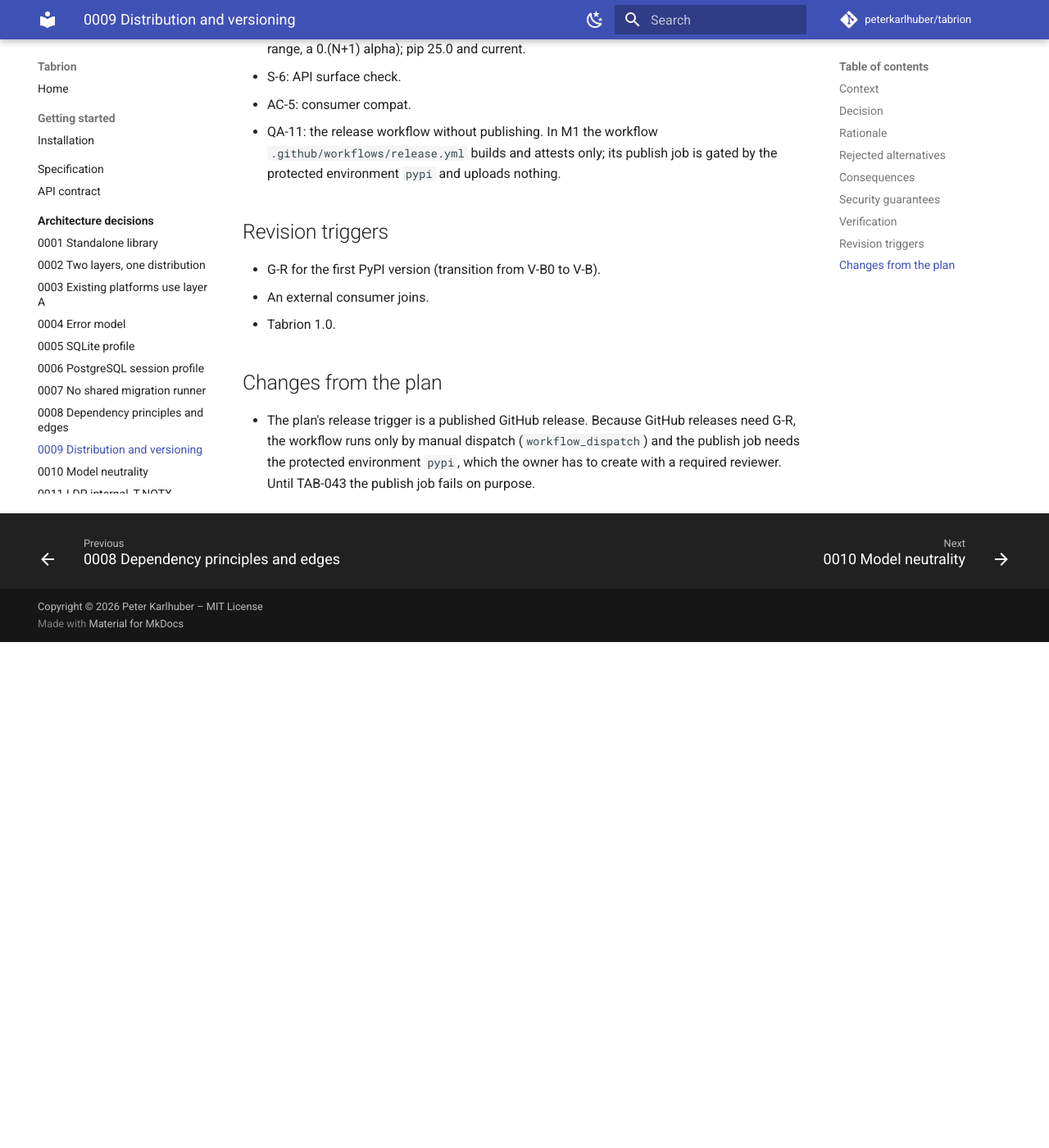
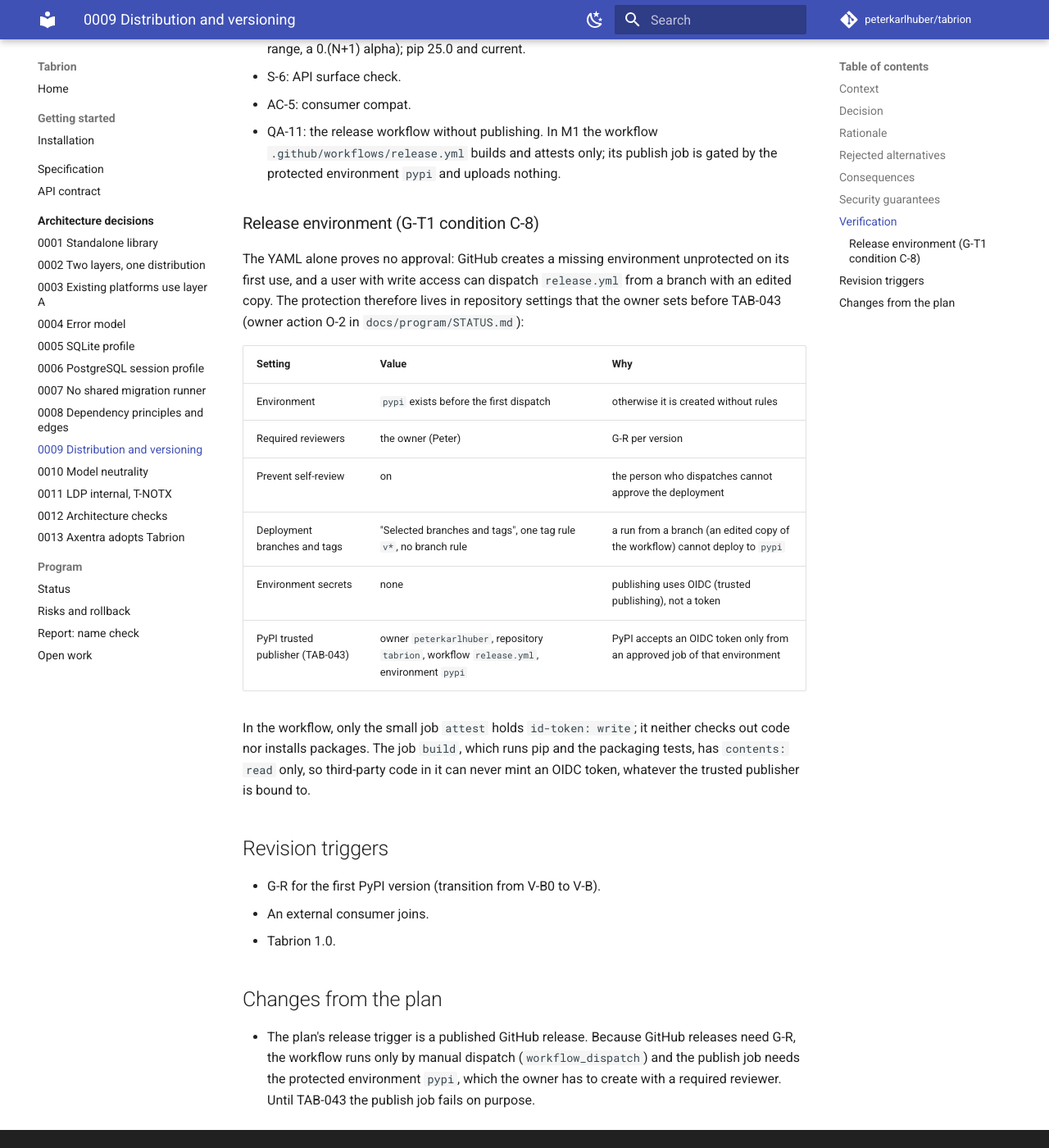
Before and after one commit to peterkarlhuber/tabrion, an MkDocs documentation site: the page built from docs/adr/0009-distribution-and-versioning.md, in a window 1280 px wide and 1400 px high, scrolled down 4396 px. Shown: the whole window at 82% size. Built offline with MkDocs 1.6.1 and Material for MkDocs 9.7.7, drawn with Linux system fonts in a browser that asks for light colours; comment, search, counter and statistics services are not loaded; before the commit the page ends 5179 px from its top, so only the background shows below that.

Commit message:
Attest the release build in its own job; document the pypi environment (G-T1 C-8)
F-07: the build job, which runs pip and the packaging tests, keeps contents:
read only. A new job "attest" downloads the built files and is the only one
with id-token: write. ADR 0009 lists the environment settings: environment
pypi with the owner as required reviewer, prevent self-review, deployment
refs restricted to tags v*, no secrets, and the trusted publisher bound to
release.yml and environment pypi.

Co-Authored-By: Claude Opus 5.5 <noreply@anthropic.com>
Claude-Session: https://claude.ai/code/session_011tY7TC7Nu5VGro3DJGJcv8

```diff
--- a/docs/adr/0009-distribution-and-versioning.md
+++ b/docs/adr/0009-distribution-and-versioning.md
@@ -116,6 +116,25 @@ pre-releases (`0.1.0rc1`) are allowed. GitHub releases, PyPI and announcements c
 - QA-11: the release workflow without publishing. In M1 the workflow `.github/workflows/release.yml` builds and
   attests only; its publish job is gated by the protected environment `pypi` and uploads nothing.
 
+### Release environment (G-T1 condition C-8)
+
+The YAML alone proves no approval: GitHub creates a missing environment unprotected on its first use, and a user
+with write access can dispatch `release.yml` from a branch with an edited copy. The protection therefore lives in
+repository settings that the owner sets before TAB-043 (owner action O-2 in `docs/program/STATUS.md`):
+
+| Setting | Value | Why |
+|---|---|---|
+| Environment | `pypi` exists before the first dispatch | otherwise it is created without rules |
+| Required reviewers | the owner (Peter) | G-R per version |
+| Prevent self-review | on | the person who dispatches cannot approve the deployment |
+| Deployment branches and tags | "Selected branches and tags", one tag rule `v*`, no branch rule | a run from a branch (an edited copy of the workflow) cannot deploy to `pypi` |
+| Environment secrets | none | publishing uses OIDC (trusted publishing), not a token |
+| PyPI trusted publisher (TAB-043) | owner `peterkarlhuber`, repository `tabrion`, workflow `release.yml`, environment `pypi` | PyPI accepts an OIDC token only from an approved job of that environment |
+
+In the workflow, only the small job `attest` holds `id-token: write`; it neither checks out code nor installs
+packages. The job `build`, which runs pip and the packaging tests, has `contents: read` only, so third-party code in
+it can never mint an OIDC token, whatever the trusted publisher is bound to.
+
 ## Revision triggers
 
 - G-R for the first PyPI version (transition from V-B0 to V-B).
```
Also changed, not shown: 1 other file.
